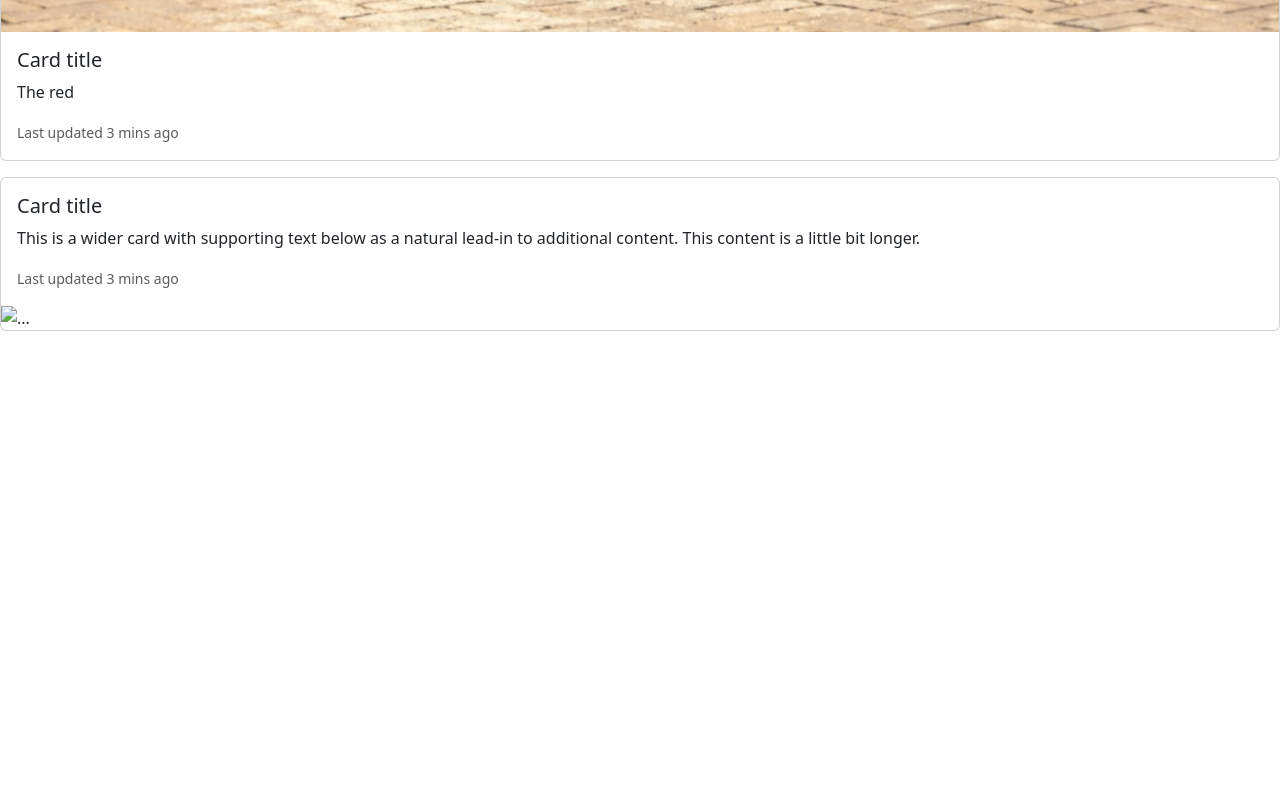
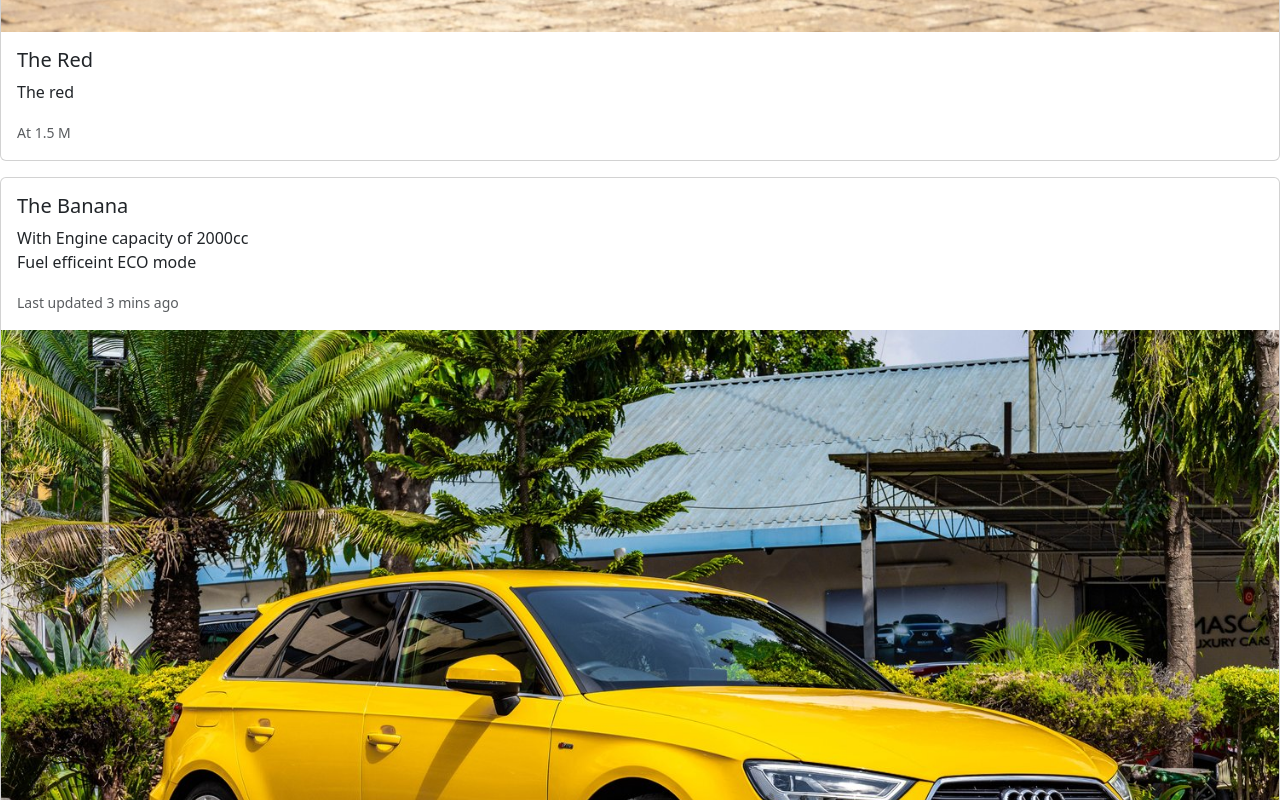
Before and after one commit to MBUDA-BRANICE-NJIRA/Mercedes-Benzes-, a plain HTML site: page sales html/sale.html in a window 1280 px wide. Shown: the part 1820-2620 px from the top of the page. Before the commit the page ends 2151 px from the top, so only its background shows below. Drawn offline with nearby package versions, Linux system fonts and the light colour scheme.

Commit message:
Modified the index file

```diff
--- a/sales html/sale.html
+++ b/sales html/sale.html
@@ -106,27 +106,26 @@
       <div class="card mb-3">
         <img src="/img/2017+Mercedes+benz red.jpeg" class="card-img-top" alt="..." />
         <div class="card-body">
-          <h5 class="card-title">Card title</h5>
+          <h5 class="card-title">The Red</h5>
           <p class="card-text">
             The red
+          </p>
+          <p class="card-text">
+            <small class="text-body-secondary">At 1.5 M</small>
+          </p>
+        </div>
+      </div>
+      <div class="card">
+        <div class="card-body">
+          <h5 class="card-title">The Banana</h5>
+          <p class="card-text">
+            With Engine capacity of 2000cc <br>Fuel efficeint ECO mode
           </p>
           <p class="card-text">
             <small class="text-body-secondary">Last updated 3 mins ago</small>
           </p>
         </div>
-      </div>
-      <div class="card">
-        <div class="card-body">
-          <h5 class="card-title">Card title</h5>
-          <p class="card-text">
-            This is a wider card with supporting text below as a natural lead-in
-            to additional content. This content is a little bit longer.
-          </p>
-          <p class="card-text">
-            <small class="text-body-secondary">Last updated 3 mins ago</small>
-          </p>
-        </div>
-        <img src="..." class="card-img-bottom" alt="..." />
+        <img src="/img/banana.jpg" class="card-img-bottom" alt="..." />
       </div>
     </div>
 
```
